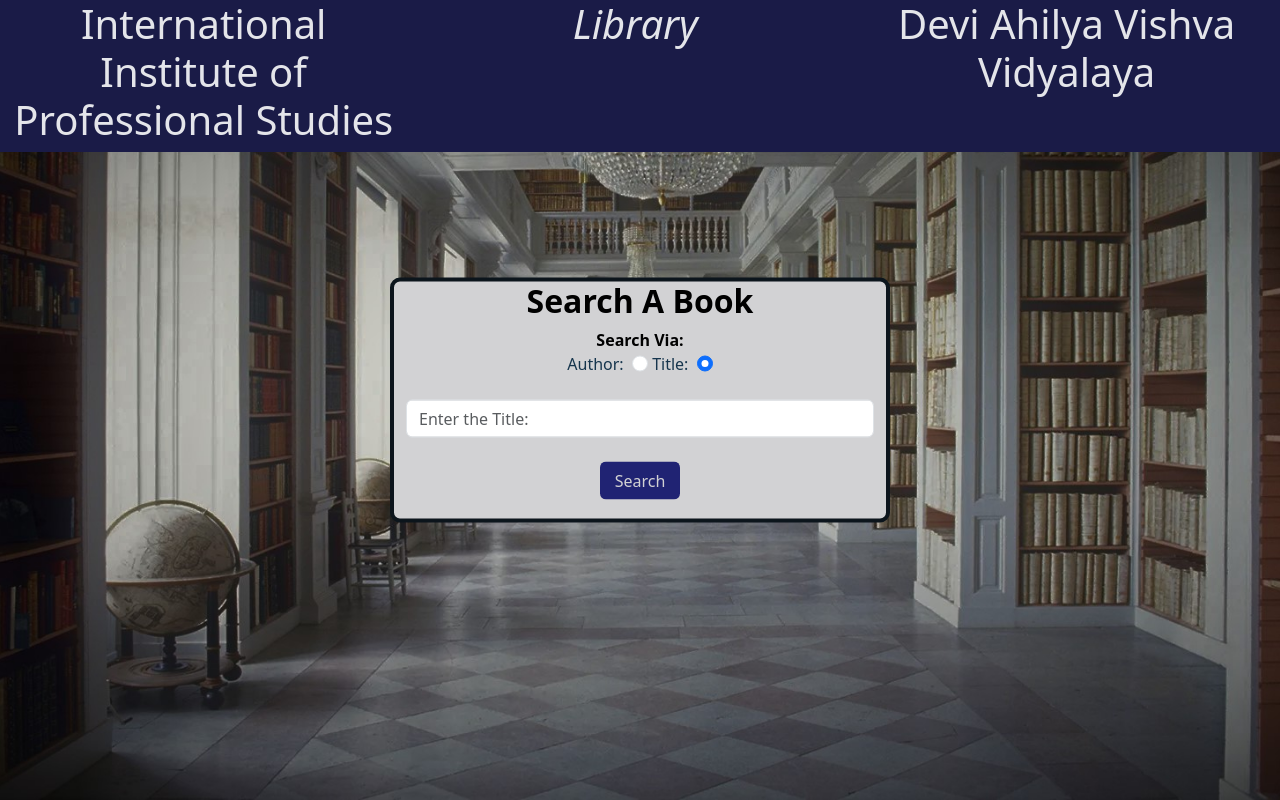
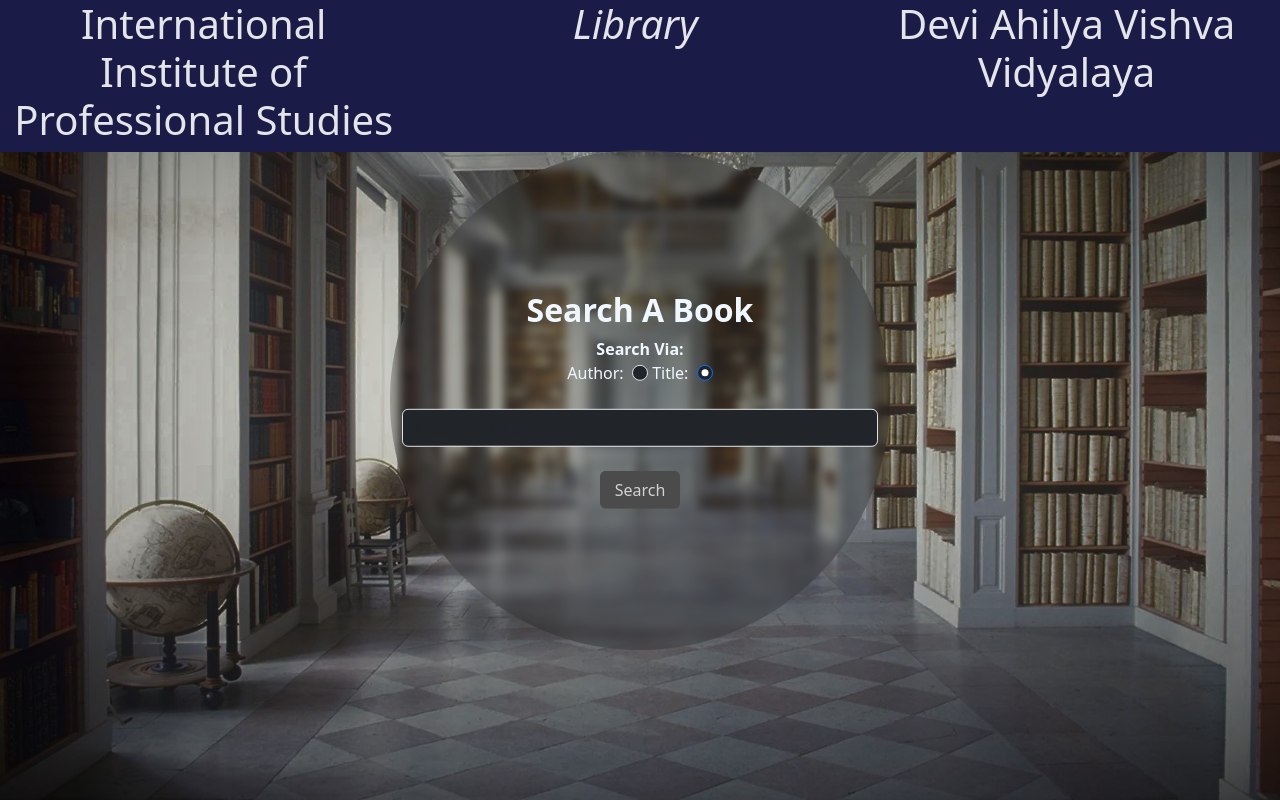
Before and after one commit to Code-Break-Coffee/Library-Management, a PHP site: page /student.html in a window 1280 px wide. Run offline with PHP 8.4, Linux system fonts and the light colour scheme.

Commit message:
jhaat kaat ke le gyi yr vo

```diff
--- a/student.html
+++ b/student.html
@@ -10,6 +10,10 @@
         td,th
         {
             text-align: center;
+        }
+        [type="submit"]:hover
+        {
+            border: 2px solid black;
         }
     </style>
 </head>
@@ -25,17 +29,19 @@
             <h1>Devi Ahilya Vishva Vidyalaya</h1>
         </div>
     </div>
-    <div id="formblock" style="background-color:#D2D2D4;border-radius:10px;border: 4px solid #0C151C;width:500px;height:245px;top:50%;left:50%;position:absolute;transform: translate(-50%,-50%);">
-        <center>
-            <h2 style="font-weight: bolder;color:black;">Search A Book</h2>
-            <form id="studentSearch" action="" method="post" autocomplete="off">
-                <label style="font-weight:bold;color:black;">Search Via:</label><br>
-                Author: &nbsp;<input id="author" type="radio" name="search" class="form-check-input" value="Author">
-                Title: &nbsp;<input id="title" type="radio" name="search" class="form-check-input" value="Title" checked><br><br>
-                <div class="container"><input required id="holder" type="text" class="form-control" placeholder="Enter the Title:" name="data"></div><br>
-                <input type="submit" value="Search" class="btn" style="width:80px;background-color: #202373;color:#D2D2D4">
-            </form>
-        </center>
+    <div id="formblock" style="background:transparent;background-color: rgba(0, 0, 0, 0.2);backdrop-filter: blur(5px);border-radius:50%;width:500px;height:500px;top:50%;left:50%;position:absolute;transform: translate(-50%,-50%);">
+        <div style="position:relative;top:50%;left:50%;transform:translate(-50%,-50%);">
+            <center>
+                <h2 style="font-weight: bolder;color:aliceblue;">Search A Book</h2>
+                <form id="studentSearch" action="" method="post" autocomplete="off" style="color:aliceblue;">
+                    <label style="font-weight:bold;color:aliceblue;">Search Via:</label><br>
+                    Author: &nbsp;<input id="author" type="radio" name="search" class="form-check-input bg-dark" value="Author" style="color:aliceblue;">
+                    Title: &nbsp;<input id="title" type="radio" name="search" class="form-check-input bg-dark" value="Title" checked style="color:aliceblue;"><br><br>
+                    <div class="container"><input style="color:aliceblue;" required id="holder" type="text" class="form-control bg-dark" placeholder="Enter the Title:" name="data"></div><br>
+                    <input type="submit" value="Search" class="btn" style="width:80px;background-color: rgb(75, 75, 75);color:#D2D2D4;">
+                </form>
+            </center>
+        </div>
     </div>
     <div id="iframeblock" style="width:100%;display:none;width:1100px;height:650px;top:50%;left:50%;position:absolute;transform: translate(-50%,-50%);">
         <center>
```
Also changed, not shown: Main2.php (+27 -2 lines), index.php (+8 -0 lines).
